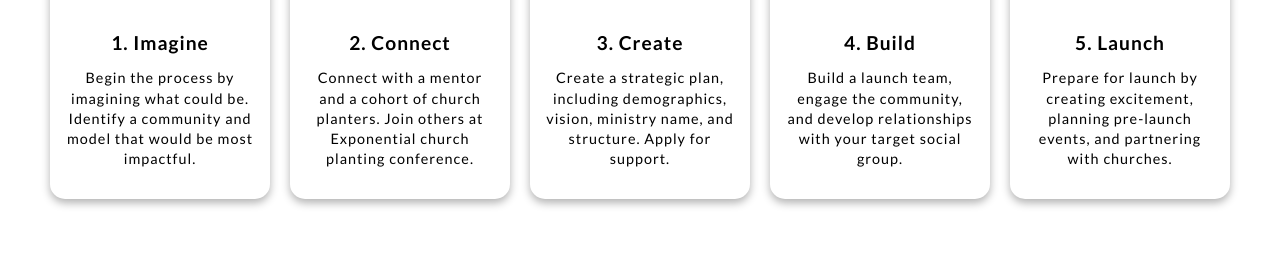
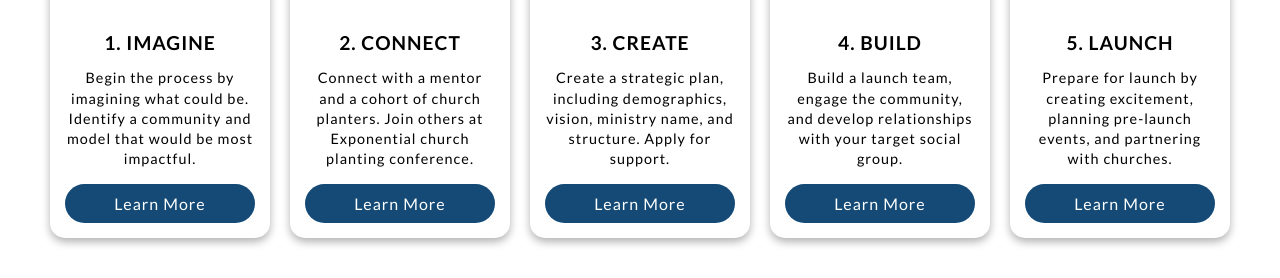
Before and after one commit to Chicago-Central-District/CCDNAZ.ORG, a plain HTML site: page planting/index.html in a window 1280 px wide. Shown: the part 2210-2488 px from the top of the page. Before the commit the page ends 2449 px from the top, so only its background shows below. Drawn offline with Linux system fonts and the light colour scheme; a script that the page names is missing.

Commit message:
add missing links

```diff
--- a/planting/index.html
+++ b/planting/index.html
@@ -104,6 +104,7 @@
             <div class="step-content">
                 <h2>1. Imagine</h2>
                 <p>Begin the process by imagining what could be. Identify a community and model that would be most impactful.</p>
+                <a href="imagine.html">Learn More</a>
             </div>
         </div>
 
@@ -112,6 +113,7 @@
             <div class="step-content">
                 <h2>2. Connect</h2>
                 <p>Connect with a mentor and a cohort of church planters. Join others at Exponential church planting conference.</p>
+                <a href="connect.html">Learn More</a>
             </div>
         </div>
 
@@ -120,6 +122,7 @@
             <div class="step-content">
                 <h2>3. Create</h2>
                 <p>Create a strategic plan, including demographics, vision, ministry name, and structure. Apply for support.</p>
+                <a href="create.html">Learn More</a>
             </div>
         </div>
 
@@ -128,6 +131,7 @@
             <div class="step-content">
                 <h2>4. Build</h2>
                 <p>Build a launch team, engage the community, and develop relationships with your target social group.</p>
+                <a href="build.html">Learn More</a>
             </div>
         </div>
 
@@ -136,6 +140,7 @@
             <div class="step-content">
                 <h2>5. Launch</h2>
                 <p>Prepare for launch by creating excitement, planning pre-launch events, and partnering with churches.</p>
+                <a href="launch.html">Learn More</a>
             </div>
         </div>
     </section>
--- a/planting/style.css
+++ b/planting/style.css
@@ -296,11 +296,26 @@ hr{
 .step-content h2 {
     font-size: 1.2em;
     margin-bottom: 8px;
+    text-transform: uppercase;
 }
 
 .step-content p {
     font-size: 0.9em;
     line-height: 1.4;
+}
+
+.step-content a {
+    background-color: var(--dark-text-blue);
+    color: white;
+    padding: 10px 20px;
+    margin-top: 15px;
+    border-radius: 50px;
+    text-decoration: none;
+    display: block;
+}
+
+.step-content a:hover {
+    opacity: 0.9;
 }
 
 /* Responsive Design */
```
